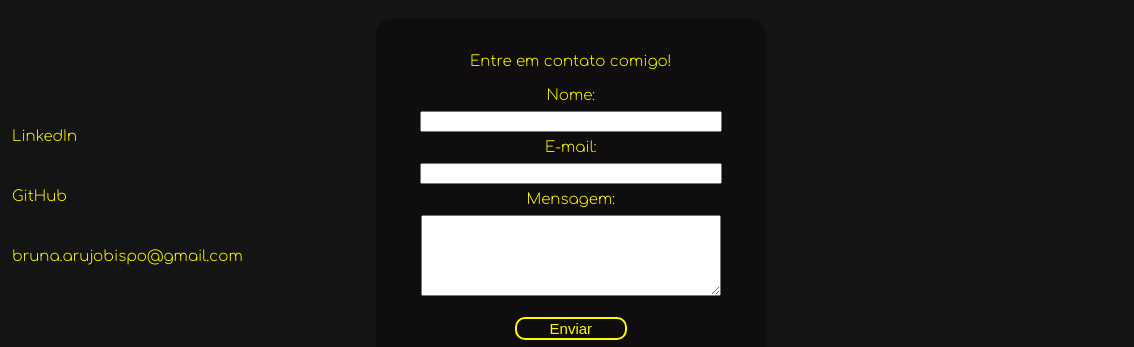
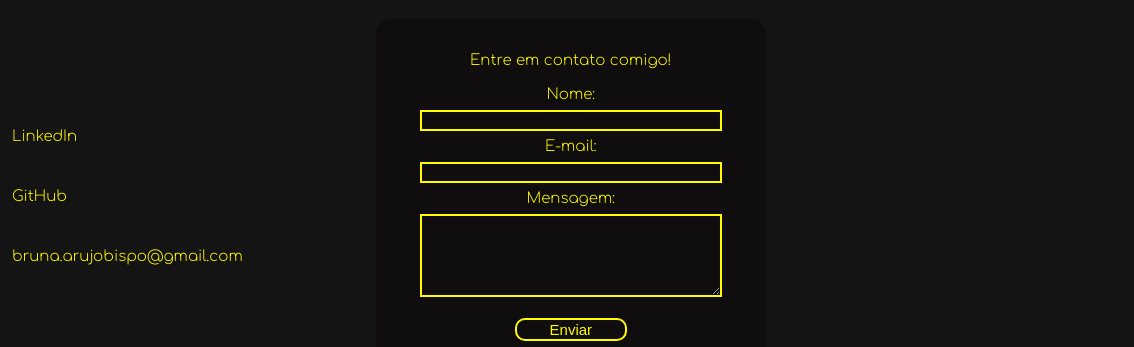
Before and after one commit to BrunaGbispo/Portfolio, a plain HTML site: page index.html in a window 1280 px wide. Shown: the part 1602-1949 px from the top of the page, 146-1280 px from the left. Drawn offline with Linux system fonts and the light colour scheme.

Commit message:
input changes

```diff
--- a/assests/style.css
+++ b/assests/style.css
@@ -155,6 +155,8 @@ h4, h2{
 input, textarea{
     width: 90%;
     margin: 7px;
+    background-color: transparent;
+    border: solid 2px rgb(255, 251, 0);
 }
 
 button{
```
